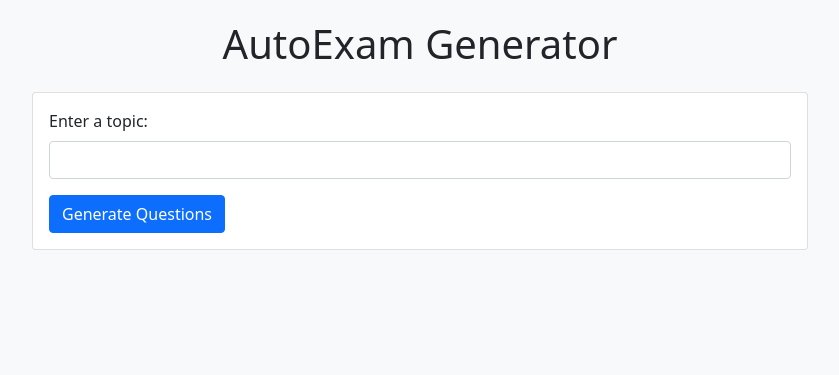
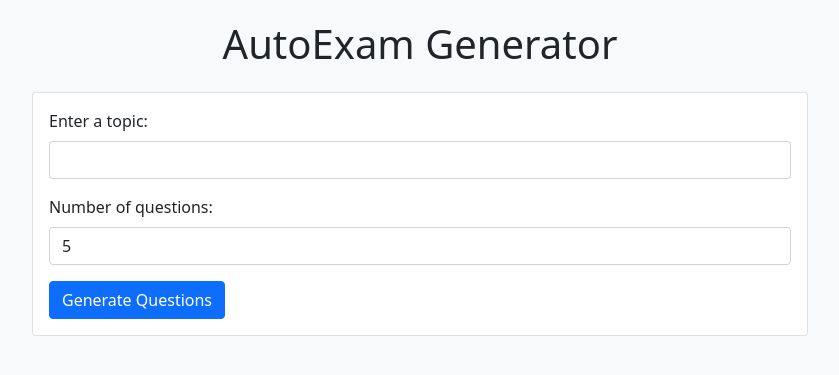
Before and after one commit to MehrdadNaderiCom/autoexam, a Flask app: page / in a window 1280 px wide. Shown: the top 375 px of the page, without its empty margins (220-1059 px from the left). Run offline with Flask 2, Linux system fonts and the light colour scheme.

Commit message:
Add number of questions input and ensure proper database storage

```diff
--- a/app.py
+++ b/app.py
@@ -99,6 +99,7 @@ def generate_exam():
     try:
         data = request.get_json()
         topic = data.get('topic')
+        num_questions = min(max(int(data.get('num_questions', 5)), 1), 10)  # Limit between 1 and 10
 
         if not topic:
             return jsonify({'error': 'Topic is required'}), 400
@@ -111,15 +112,27 @@ def generate_exam():
         logger.info("Processing content")
         processed_content = wikipedia_collector.process_content(content)
 
-        logger.info("Generating questions")
-        questions = question_generator.generate_questions(processed_content)
+        logger.info(f"Generating {num_questions} questions")
+        questions = question_generator.generate_questions(processed_content, num_questions)
 
         if not questions:
             return jsonify({'error': 'Could not generate questions from the content'}), 422
 
         logger.info("Saving to database")
+        # Save to Exam model
         exam = Exam(topic=topic, questions=questions)
         db.session.add(exam)
+
+        # Also save individual questions to Question model
+        for q in questions:
+            question = Question(
+                topic=topic,
+                question_text=q['question'],
+                options=str(q.get('options', [])),
+                answer=q['answer']
+            )
+            db.session.add(question)
+
         db.session.commit()
 
         # Format questions for frontend with enhanced structure
--- a/templates/index.html
+++ b/templates/index.html
@@ -96,6 +96,10 @@
                         <label for="topic" class="form-label">Enter a topic:</label>
                         <input type="text" class="form-control" id="topic" required>
                     </div>
+                    <div class="mb-3">
+                        <label for="numQuestions" class="form-label">Number of questions:</label>
+                        <input type="number" class="form-control" id="numQuestions" min="1" max="10" value="5" required>
+                    </div>
                     <button type="submit" class="btn btn-primary">Generate Questions</button>
                 </form>
             </div>
@@ -117,6 +121,7 @@
         document.getElementById('generateForm').addEventListener('submit', async (e) => {
             e.preventDefault();
             const topic = document.getElementById('topic').value;
+            const numQuestions = parseInt(document.getElementById('numQuestions').value);
             const questionsDiv = document.getElementById('questions');
             const loading = document.getElementById('loading');
             const error = document.getElementById('error');
@@ -131,7 +136,7 @@
                     headers: {
                         'Content-Type': 'application/json',
                     },
-                    body: JSON.stringify({ topic }),
+                    body: JSON.stringify({ topic, num_questions: numQuestions }),
                 });
 
                 const data = await response.json();
```
